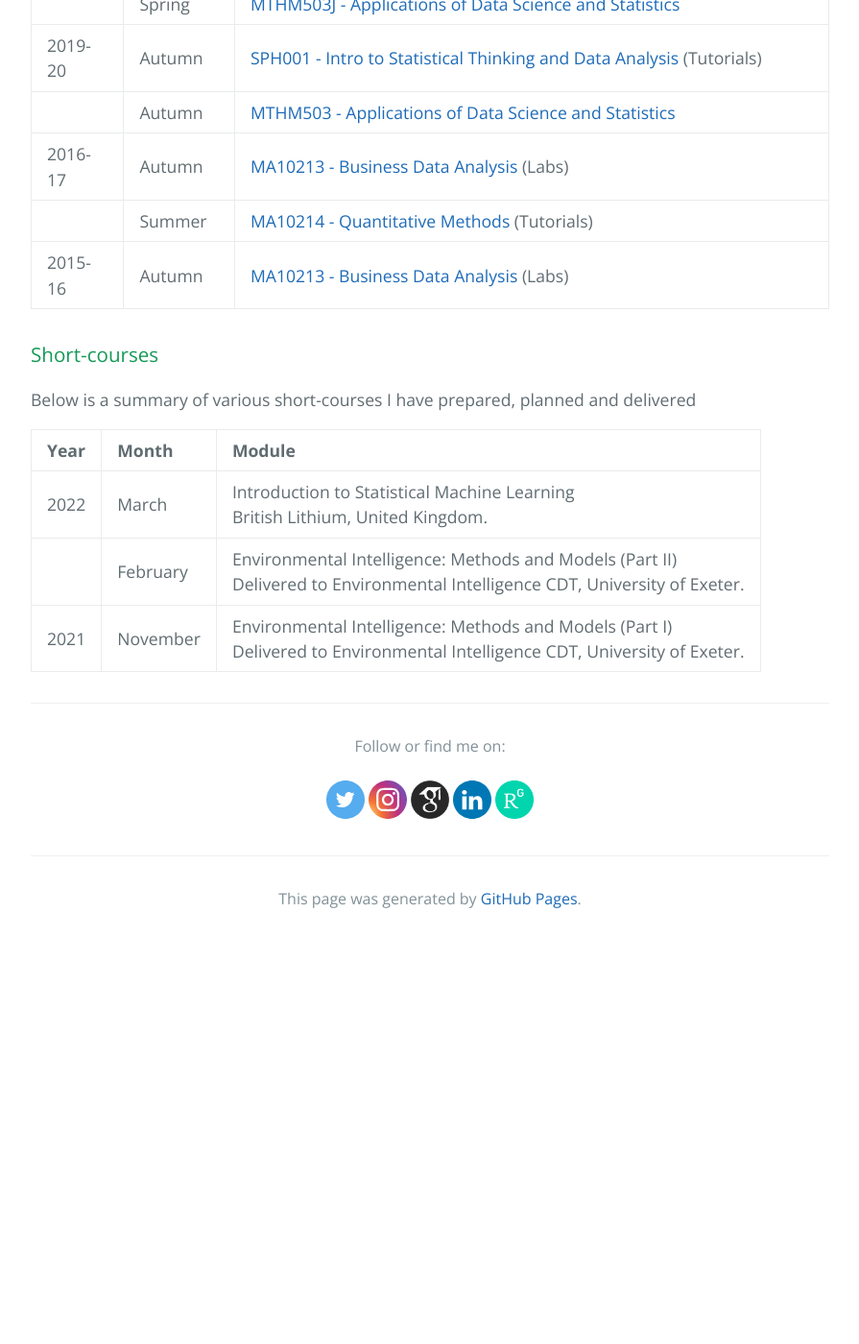
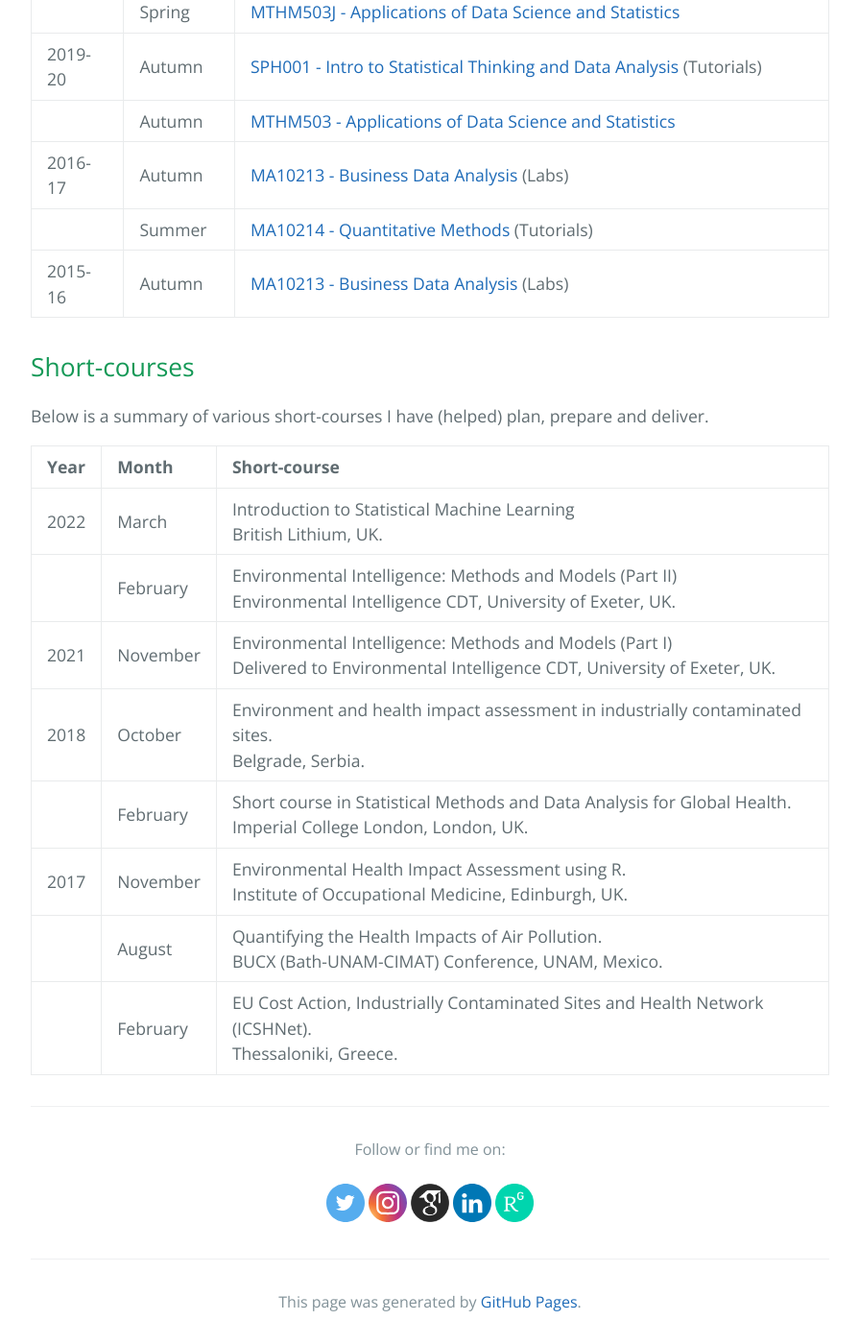
Before and after one commit to matthewllthomas/matthewllthomas.github.io, a Jekyll site: the page built from teaching/index.md, in a window 1280 px wide and 1400 px high, scrolled down 1123 px. Shown: the whole window at 96% size, without its empty margins (192-1087 px from the left). Built offline with Jekyll 4.4.1, drawn with Linux system fonts in a browser that asks for light colours; the repository's description, which GitHub fills in, is left out; before the commit the page ends 2103 px from its top, so only the background shows below that.

Commit message:
Update index.md

```diff
--- a/teaching/index.md
+++ b/teaching/index.md
@@ -9,7 +9,7 @@
 
 I am currently part of the team delivering the [MSc in Applied Data Science and Statistics](https://www.exeter.ac.uk/postgraduate/taught/datascience/applieddatamsc/) and am the Programme Director of the new [MSc in Environmental Intelligence](https://www.exeter.ac.uk/postgraduate/courses/datascience/envint/) due to start in October 2023.
 
-### Lecturing and tutorials
+## Lecturing and tutorials
 
 Below is a summary of my undergraduate and postgraduate teaching experience.
 
@@ -27,12 +27,17 @@
 |                | Summer    | [MA10214 - Quantitative Methods](https://www.bath.ac.uk/catalogues/2016-2017/ma/MA10214.html) (Tutorials)  |
 | 2015-16  | Autumn     | [MA10213 - Business Data Analysis](https://www.bath.ac.uk/catalogues/2015-2016/ma/MA10213.html) (Labs)   |
 
-### Short-courses
+## Short-courses
 
-Below is a summary of various short-courses I have prepared, planned and delivered
+Below is a summary of various short-courses I have (helped) plan, prepare and deliver.
 
-| Year        | Month          | Module |
+| Year        | Month          | Short-course |
 |:-------------|:--------------|:------------------------------------------------------------------------------------------------------------|
-| 2022        | March      | Introduction to Statistical Machine Learning <br>British Lithium, United Kingdom. |
-|                 | February  | Environmental Intelligence: Methods and Models (Part II) <br>Delivered to Environmental Intelligence CDT, University of Exeter. |
-| 2021        | November  | Environmental Intelligence: Methods and Models (Part I) <br>Delivered to Environmental Intelligence CDT, University of Exeter. |
+| 2022        | March      | Introduction to Statistical Machine Learning <br>British Lithium, UK. |
+|                 | February  | Environmental Intelligence: Methods and Models (Part II) <br> Environmental Intelligence CDT, University of Exeter, UK. |
+| 2021        | November  | Environmental Intelligence: Methods and Models (Part I) <br>Delivered to Environmental Intelligence CDT, University of Exeter, UK. |
+| 2018        | October  | Environment and health impact assessment in industrially contaminated sites. <br> Belgrade, Serbia. |
+|                 | February  | Short course in Statistical Methods and Data Analysis for Global Health. <br> Imperial College London, London, UK. |
+| 2017        | November  | Environmental Health Impact Assessment using R.<br>Institute of Occupational Medicine, Edinburgh, UK. |
+|                 | August  | Quantifying the Health Impacts of Air Pollution. <br> BUCX (Bath-UNAM-CIMAT) Conference, UNAM, Mexico. |
+|                 | February  | EU Cost Action, Industrially Contaminated Sites and Health Network (ICSHNet).<br> Thessaloniki, Greece. |
```
